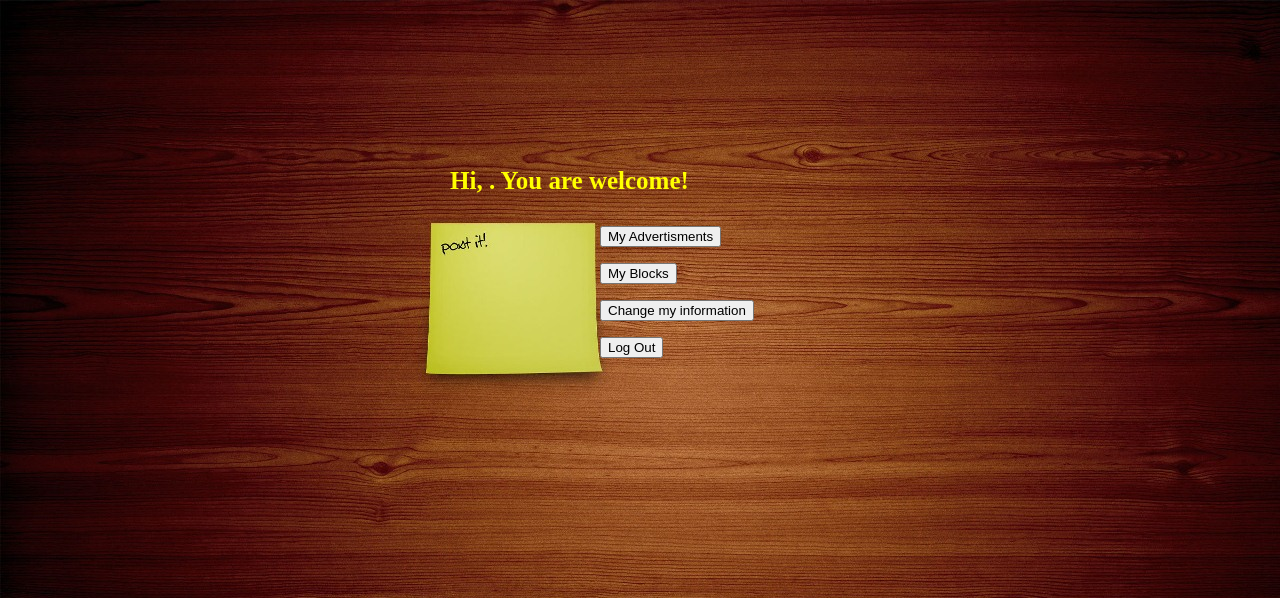
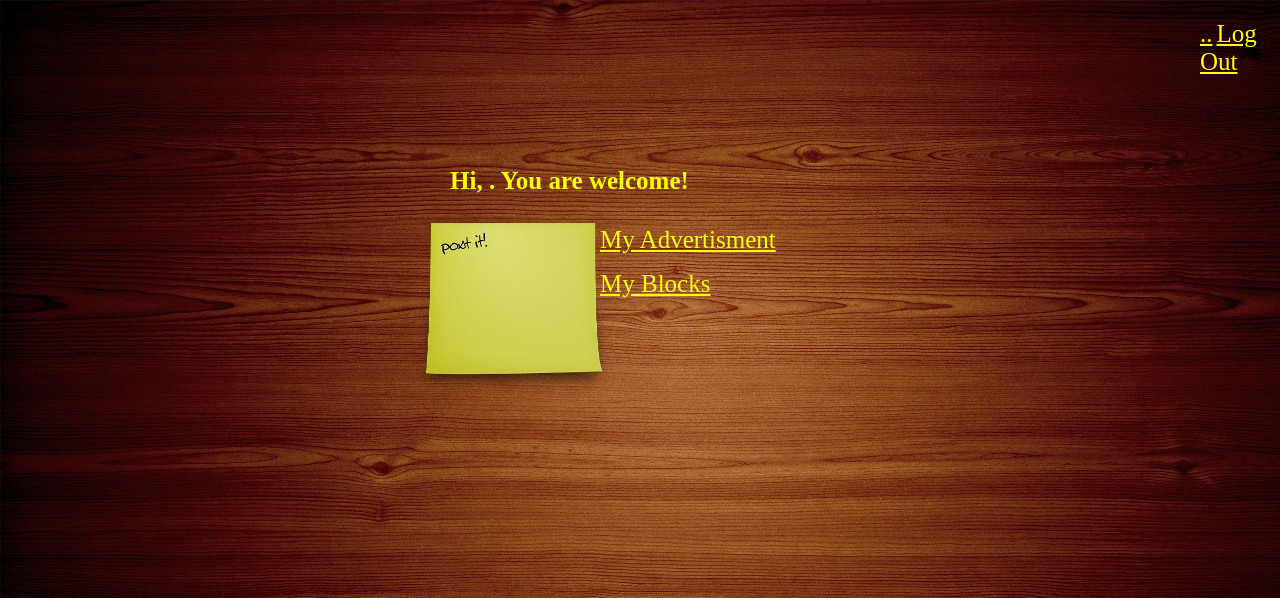
Before and after one commit to Icemore/webProject, a PHP site: page /home.php in a window 1280 px wide. Shown: the top 598 px of the page. Run offline with PHP 8.4, Linux system fonts and the light colour scheme; data that the repository does not hold is empty.

Commit message:
changes of interface

```diff
--- a/css/style.css
+++ b/css/style.css
@@ -37,3 +37,15 @@ body {
 	font-size: 18px;
 	font-family: "Century Gothic";
 	}
+
+	#name
+	{
+	position:absolute;
+	top: 20px;
+	left: 1200px;
+	}
+
+	a {
+	color: yellow;
+	font-size: 25px;
+	}
--- a/home.php
+++ b/home.php
@@ -13,10 +13,12 @@
 
 <?php echo "<h1>Hi, ".$currentUser->full_name.". You are welcome!</h1>"; ?>
 <div id="but">
-<p><a href="home/adv.php"><input type="button" value="My Advertisments"></a></p>
-<p><a href="home/blocks.php"><input type="button" value="My Blocks"></a></p>
-<p><a href="home/profile.php"><input type="button" value="Change my information"></a></p>
-<p><a href=login.php?logout><input type="button" value="Log Out"></a></p>
+<p><a href="home/adv.php">My Advertisment</a></p>
+<p><a href="home/blocks.php">My Blocks</a></p>
+</div>
+<div id="name">
+<a href="home/profile.php"><?php echo ".$currentUser->login." ?></a>
+<a href=login.php?logout>Log Out</a>
 </div>
 </body>
 </html>
--- a/index.php
+++ b/index.php
@@ -5,7 +5,7 @@
     <meta charset="UTF-8">
 </head>
 <body>
-    <h1>Hello, our company "Post It!" welcomes You.<br></h1>
+    <h1>Вапроллдлорпа "Post It!" welcomes You.<br></h1>
     <div id="but">
 	<p><a href="login.php"><input type="button" value="Log In"></a></p>
     <p><a href="registration.php"><input type="button" value="Sign up"></a></p>
--- /dev/null
+++ b/parts/user_name.php
@@ -0,0 +1,4 @@
+<div id="name">
+<a href="/home/profile.php"><?php echo $currentUser->login ?></a>
+<a href=login.php?logout>Log Out</a>
+</div>
--- a/registration.php
+++ b/registration.php
@@ -8,16 +8,17 @@
 <body>
 <h1>Registration</h1>
 
+<div id="reg">
 <form method='post' action='registration.php'>
-    <div id="reg">
 	<p>Username <input type='text' name="login" value="<?php echo $login ?>"></p>
     <p>Full name <input type='text' name="full_name" value="<?php echo $full_name ?>"></p>
     <p>E-mail <input type="text" name="email" value="<?php echo $email ?>"></p>
     <p>Password <input type="password" name="passwd" value="<?php echo $passwd ?>"></p>
     <p>Confirm the password <input type="password" name="ret_passwd" value="<?php echo $ret_passwd ?>"> </p>
     <p><input type="submit" value='sign up'></p>
-	</div>
 </form>
+</div>
+
 <?php
 
 //Если была попытка регистрации
```
Also changed, not shown: home/adv.php (+9 -7 lines), login.php (+10 -6 lines).
